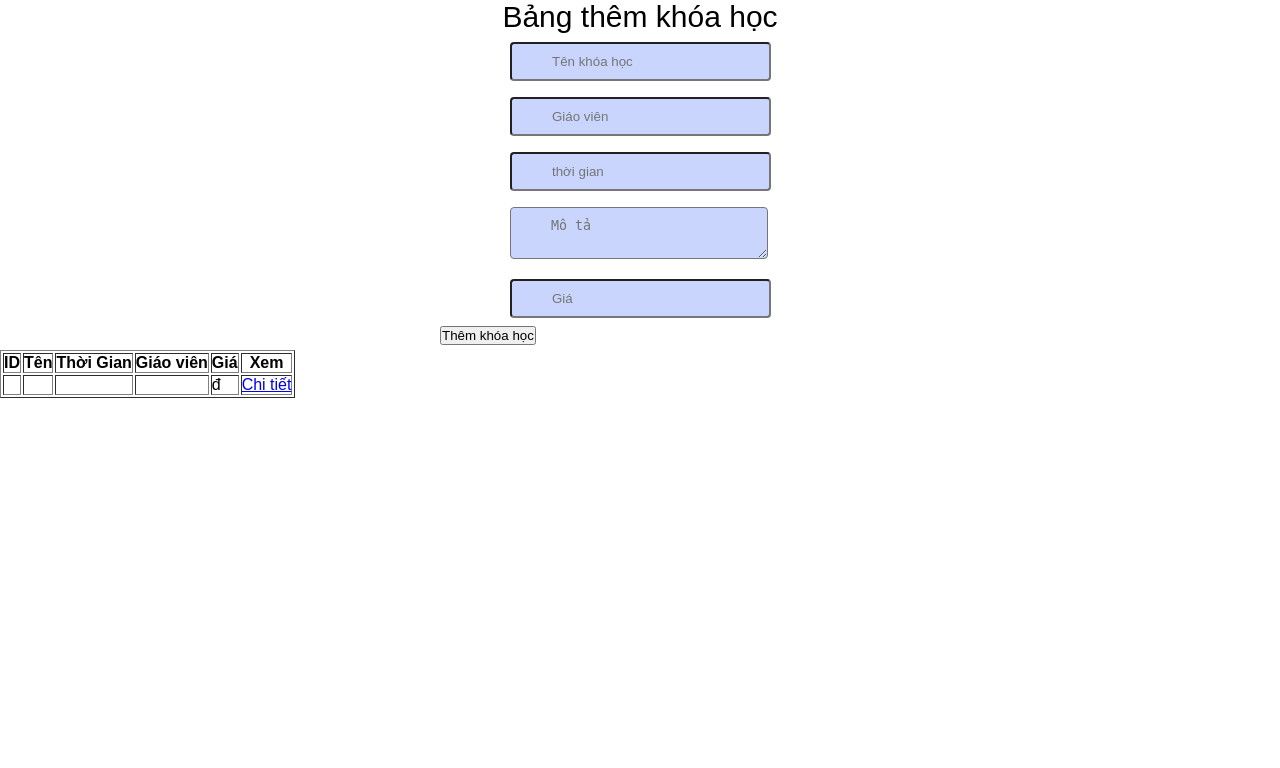
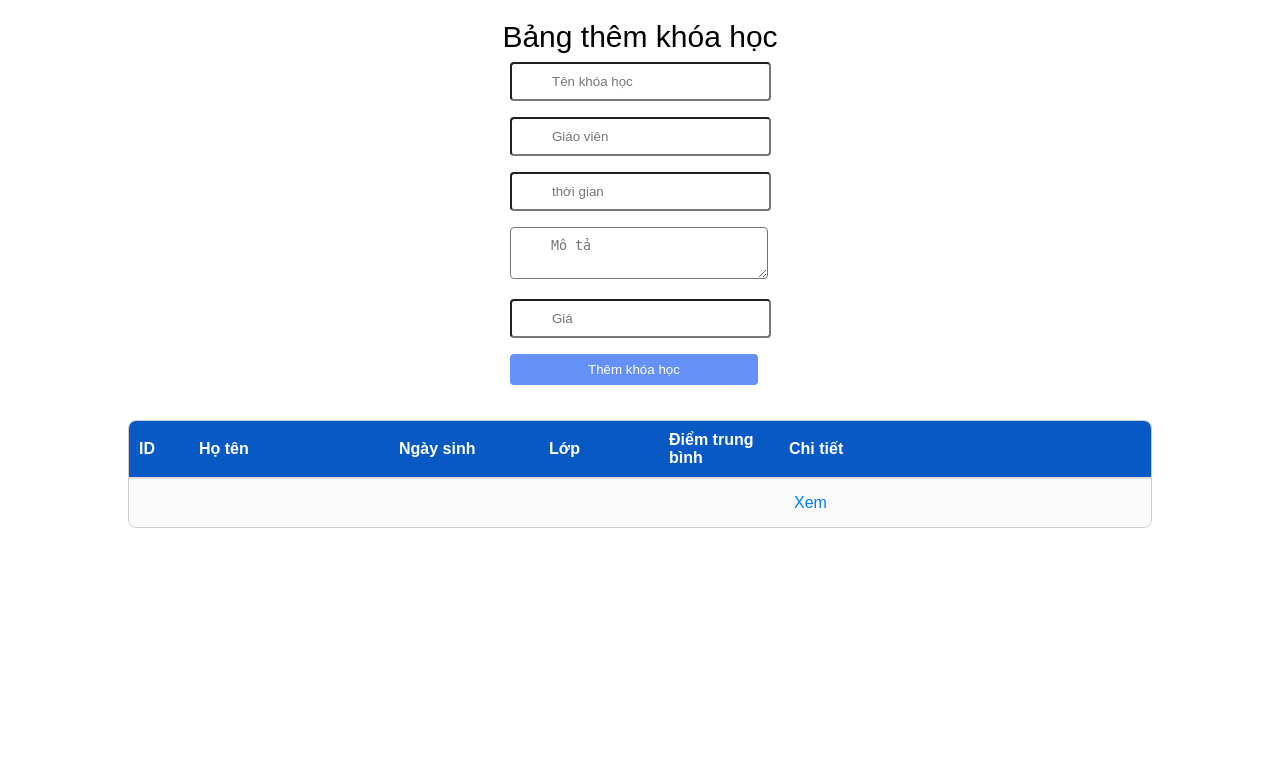
Before and after one commit to ITK1/phone, a PHP site: page /phone/course.html in a window 1280 px wide. Shown: the top 768 px of the page. Before the commit the page ends 398 px from the top, so only its background shows below. Run offline with PHP 8.4, Linux system fonts and the light colour scheme.

Commit message:
update courses.php

```diff
--- a/assets/style.css
+++ b/assets/style.css
@@ -376,6 +376,9 @@
 #course-adm {
   min-height: 1000px;
 }
+#course-adm .container {
+  margin-top: 20px;
+}
 #course-adm .form-input {
   width: 400px;
   height: 350px;
@@ -391,14 +394,72 @@
 }
 #course-adm .input-group input,
 textarea {
-  background-color: #c9d5fd;
+  /* background-color: #c9d5fd; */
   padding: 10px 40px;
   border-radius: 0.25rem;
   margin: 8px 0px 8px 70px;
 }
-#course-adm .btn-submit button {
-  background-color: royalblue;
-  padding: 10px 20px;
-  width: 20px;
-  color: #c3370d;
+
+#course-adm button {
+  background-color: #6590f8;
+  padding: 8px 78px;
+  border: none;
+  border-radius: 0.25rem;
+  margin: 8px;
+  margin-left: 70px;
+  color: white;
 }
+
+#course-adm .danhsach {
+  width: 80%;
+  margin: 30px auto;
+  font-family: Arial, sans-serif;
+  margin-top: 50px;
+}
+
+#course-adm .table-main {
+  display: flex;
+  flex-direction: column;
+  border: 1px solid #cccccc;
+  border-radius: 8px;
+  overflow: hidden;
+  color: white;
+}
+
+#course-adm .header,
+.content {
+  display: grid;
+  grid-template-columns: 60px 200px 150px 120px 120px 100px;
+  padding: 10px;
+  align-items: center;
+}
+
+#course-adm .header {
+  background-color: #0859c3;
+  font-weight: bold;
+  border-bottom: 2px solid #ddd;
+}
+
+#course-adm .content:nth-child(even) {
+  background-color: #fafafa;
+}
+
+#course-adm .content div {
+  padding: 5px;
+  color: black;
+}
+
+#course-adm .content a {
+  text-decoration: none;
+  color: #007bff;
+}
+
+#course-adm .content a:hover {
+  text-decoration: underline;
+}
+#course-adm label {
+  font-size: 12px;
+  font-weight: bold; /* chữ đậm hơn cho đẹp */
+  color: #333;
+  width: 12px;
+}
--- a/course.html
+++ b/course.html
@@ -42,20 +42,32 @@
                 </div>
             </form>
         </div>
-        <table border="1" cellpadding="5">
-        <tr><th>ID</th><th>Tên</th><th>Thời Gian</th><th>Giáo viên</th><th>Giá</th><th>Xem</th></tr>
-        <?php foreach ($courses as $c): ?>
-        <tr>
-            <td><?= $c['id'] ?></td>
-            <td><?= $c['name'] ?></td>
-            <td><?=$c['time']?></td>
-            <td><?= $c['teacher'] ?></td>
-            <td><?= number_format($c['price'] ?? 0, 0) ?>đ</td>
-            <td><a href="course_detail.php?id=<?= $c['id'] ?>">Chi tiết</a></td>
-        </tr>
+
+  <div class="danhsach">
+    <div class="table-main">
+        <div class="header">
+            <div>ID</div>
+            <div>Họ tên</div>
+            <div>Ngày sinh</div>
+            <div>Lớp</div>
+            <div>Điểm trung bình</div>
+            <div>Chi tiết</div>
+        </div>
+
+        <?php foreach ($students as $s): ?>
+        <div class="content">
+            <div><?= $s['id'] ?></div>
+            <div><?= htmlspecialchars($s['name']) ?></div>
+            <div><?= htmlspecialchars($s['birthday']) ?></div>
+            <div><?= htmlspecialchars($s['class']) ?></div>
+            <div><?= number_format($s['gpa'], 2) ?></div>
+            <div><a href="student_detail.php?id=<?= $s['id'] ?>">Xem</a></div>
+        </div>
         <?php endforeach; ?>
-        </table>
     </div>
+</div>
+
+
 </div>
 </body>
 </html>
```
Also changed, not shown: public/courses.php (+25 -13 lines).
